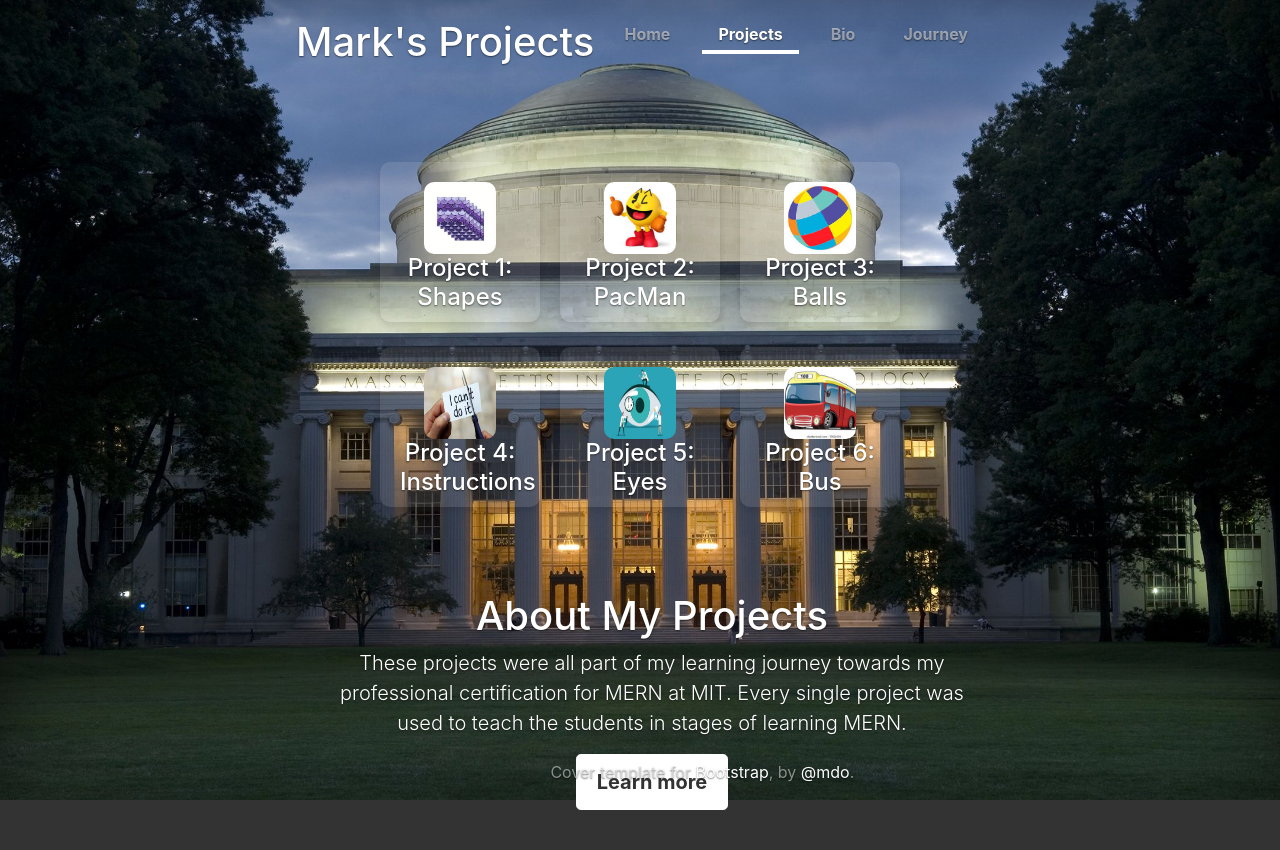
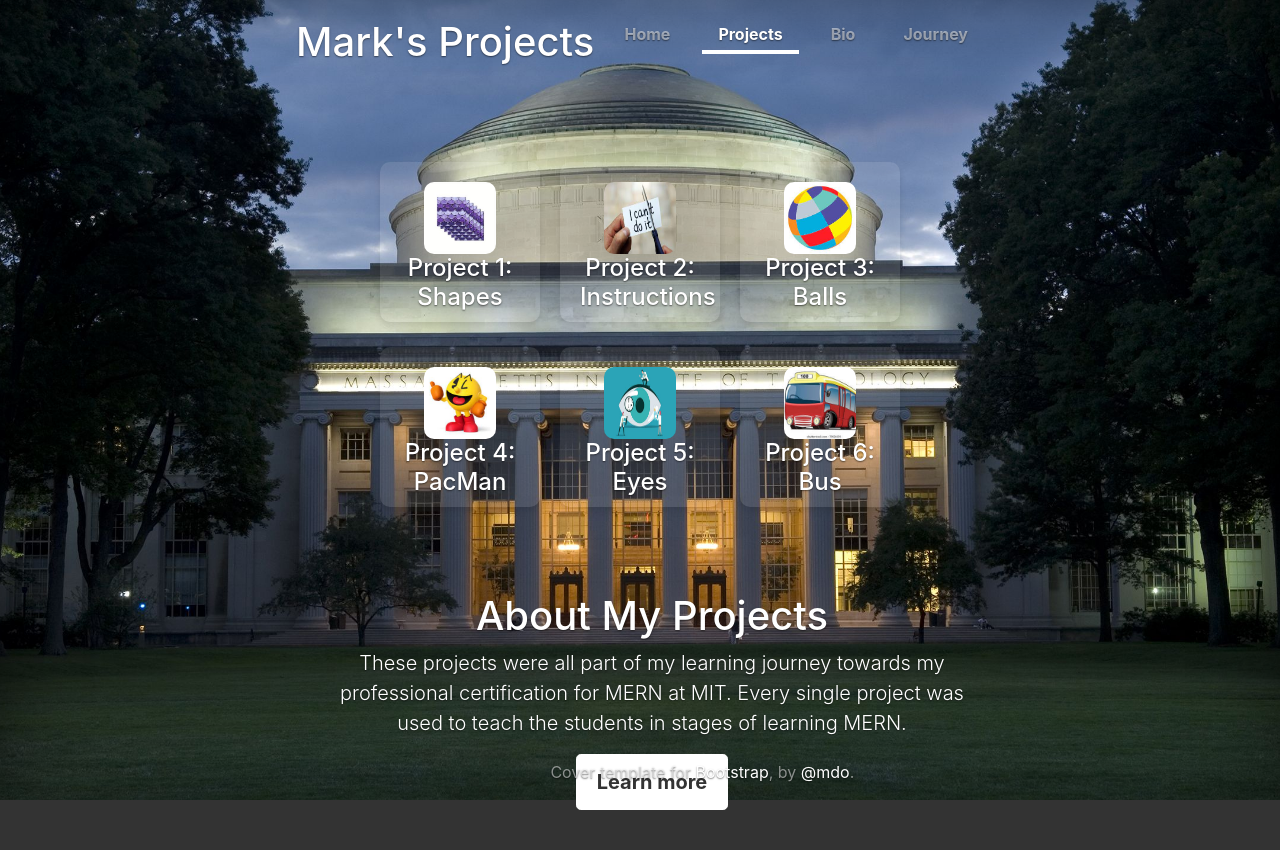
Before and after one commit to MRParinas/mrparinas.github.io, a plain HTML site: page MyPage/projects.html in a window 1280 px wide. Drawn offline with nearby package versions, Linux system fonts and the light colour scheme.

Commit message:
Update projects.html

```diff
--- a/MyPage/projects.html
+++ b/MyPage/projects.html
@@ -30,9 +30,9 @@
                 </a>
             </div>
             <div class="project-tile">
-                <a href="https://mrparinas.github.io/PacMan/">
-                    <img src="pacman.jpg" alt="PacMan">
-                    <h2>Project 2: PacMan</h2>
+                <a href="https://mrparinas.github.io/Instructions/">
+                     <img src="instructions.jpg" alt="Instructions">
+                    <h2>Project 2: Instructions</h2>
                 </a>
             </div>
             <div class="project-tile">
@@ -42,10 +42,10 @@
                 </a>
             </div>
             <div class="project-tile">
-                    <a href="https://mrparinas.github.io/Instructions/">
-                        <img src="instructions.jpg" alt="Instructions">
-                        <h2>Project 4: Instructions</h2>
-                    </a>
+                 <a href="https://mrparinas.github.io/PacMan/">
+                    <img src="pacman.jpg" alt="PacMan">
+                    <h2>Project 4: PacMan</h2>
+                 </a>
             </div>
             <div class="project-tile">
                 <a href="https://mrparinas.github.io/Eyes/">
```
